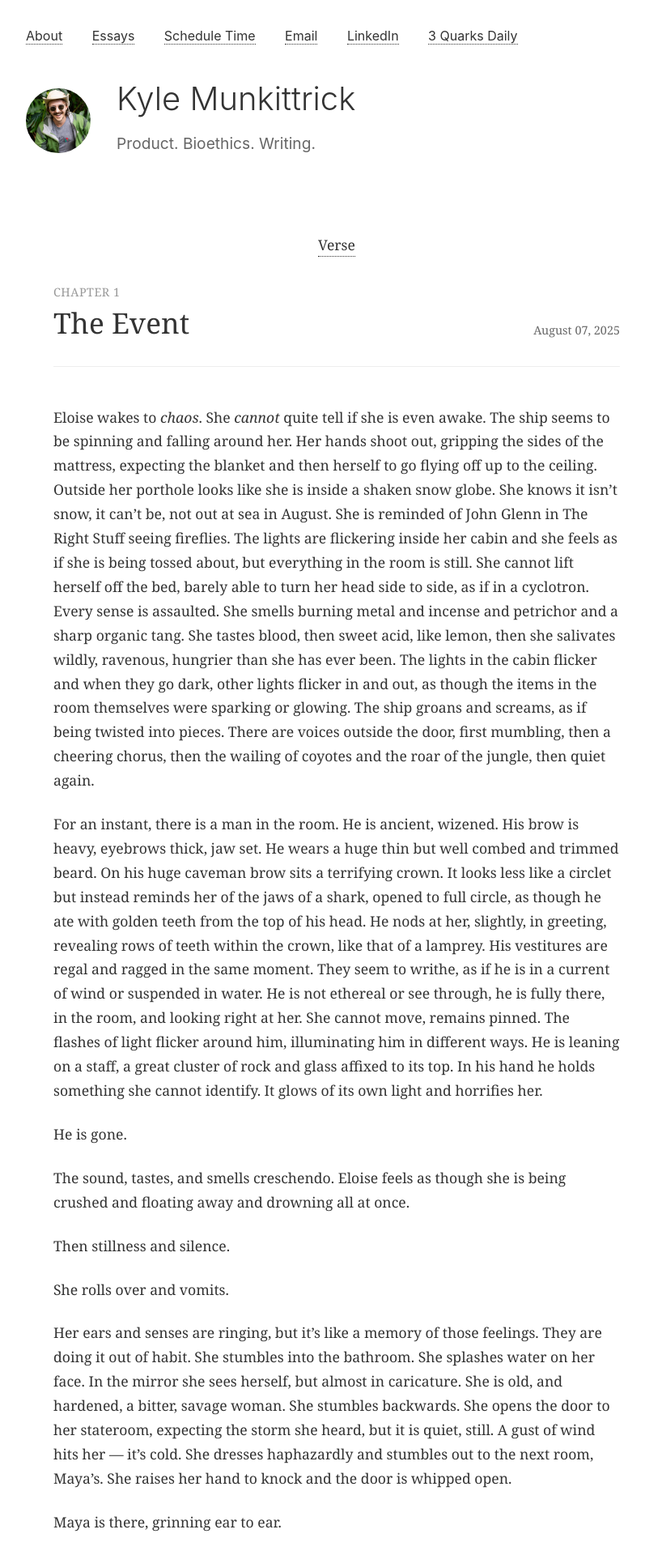
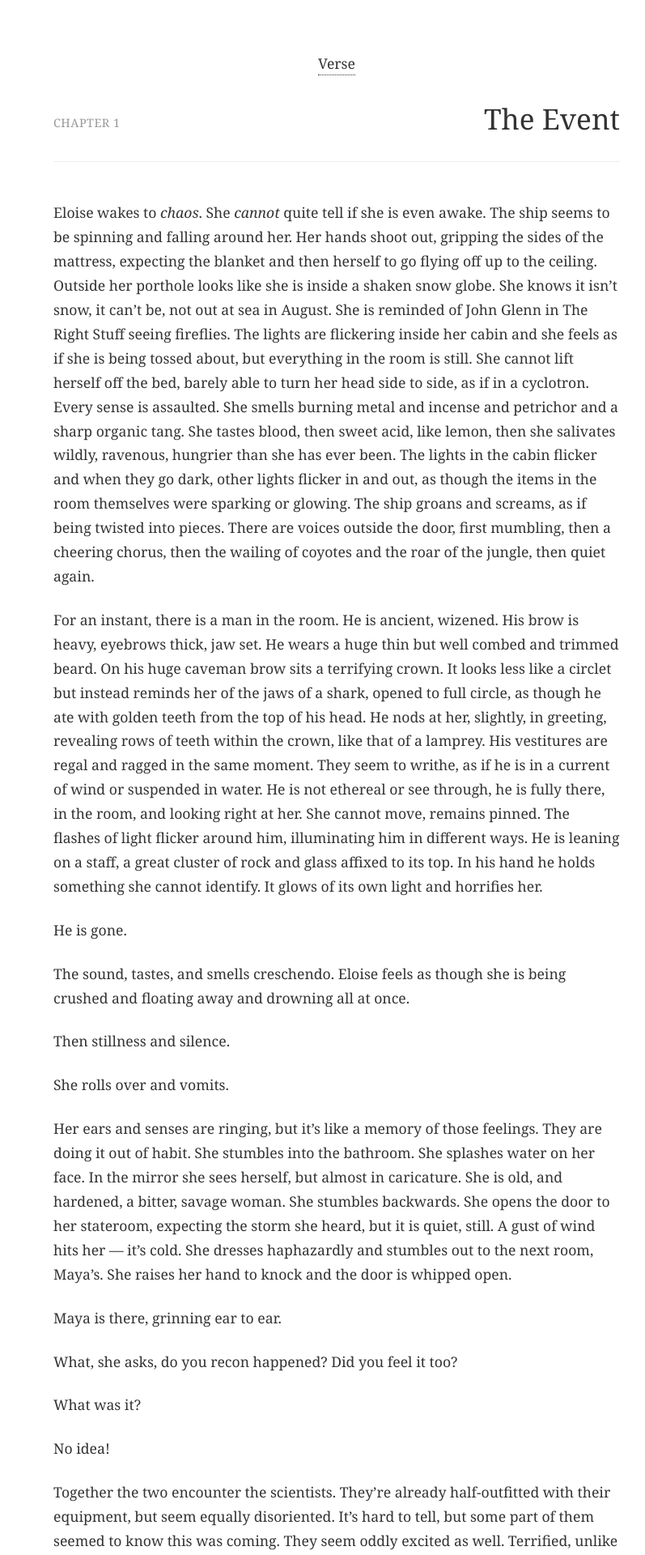
Before and after one commit to kmunki/kmunki.github.io, a Jekyll site: the page built from _fiction/01-the-event.md, in a window 1280 px wide. Shown: the top 1920 px of the page at 81% size, without its empty margins (224-1021 px from the left). Built offline with Jekyll 4.4.1, drawn with Linux system fonts in a browser that asks for light colours; some of the changed text lies outside the part shown.

Commit message:
WIP: Create minimal layout for book-like reading experience
- Created new minimal.html layout without header (photo, name, tagline)
- Moved navigation to bottom of page
- Updated chapter.html to use minimal layout
- Removed date display from chapter info section

This is work in progress toward simplifying chapter and act layouts.

```diff
--- a/_layouts/chapter.html
+++ b/_layouts/chapter.html
@@ -8,11 +8,8 @@ layout: default
             <a href="/fiction/{{ page.novel | slugify }}/" class="novel-title">{{ page.novel }}</a>
         </div>
         <div class="chapter-info">
-            <div class="chapter-left">
-                <div class="chapter-number">Chapter {{ page.chapter }}</div>
-                <h1 class="chapter-title">{{ page.title }}</h1>
-            </div>
-            <div class="chapter-date">{{ page.date | date: "%B %d, %Y" }}</div>
+            <div class="chapter-number">Chapter {{ page.chapter }}</div>
+            <h1 class="chapter-title">{{ page.title }}</h1>
         </div>
     </header>
 
--- /dev/null
+++ b/_layouts/minimal.html
@@ -0,0 +1,113 @@
+<!DOCTYPE html>
+<html lang="en">
+<head>
+    <meta charset="UTF-8">
+    <meta name="viewport" content="width=device-width, initial-scale=1.0">
+    <title>{% if page.title %}{{ page.title }} - {{ site.title }}{% else %}{{ site.title }} - Product Manager, Bioethicist & Technology Writer{% endif %}</title>
+    <meta name="description" content="{% if page.excerpt %}{{ page.excerpt | strip_html | strip_newlines | truncate: 160 }}{% else %}{{ site.description }}{% endif %}">
+    <meta name="keywords" content="Kyle Munkittrick, product manager, bioethics, AI healthcare, technology ethics, Amazon One Medical, Apple, product management, philosophy of technology">
+    <meta name="author" content="Kyle Munkittrick">
+    <meta name="robots" content="index, follow">
+
+    <!-- Open Graph / Facebook -->
+    <meta property="og:type" content="{% if page.title %}article{% else %}website{% endif %}">
+    <meta property="og:url" content="{{ site.url }}{{ page.url }}">
+    <meta property="og:title" content="{% if page.title %}{{ page.title }} - {{ site.title }}{% else %}{{ site.title }} - Product Manager, Bioethicist & Technology Writer{% endif %}">
+    <meta property="og:description" content="{% if page.excerpt %}{{ page.excerpt | strip_html | strip_newlines | truncate: 160 }}{% else %}{{ site.description }}{% endif %}">
+    <meta property="og:image" content="{{ site.url }}/kyle_munkittrick.jpg">
+
+    <!-- Twitter -->
+    <meta property="twitter:card" content="summary_large_image">
+    <meta property="twitter:url" content="{{ site.url }}{{ page.url }}">
+    <meta property="twitter:title" content="{% if page.title %}{{ page.title }} - {{ site.title }}{% else %}{{ site.title }} - Product Manager, Bioethicist & Technology Writer{% endif %}">
+    <meta property="twitter:description" content="{% if page.excerpt %}{{ page.excerpt | strip_html | strip_newlines | truncate: 160 }}{% else %}{{ site.description }}{% endif %}">
+    <meta property="twitter:image" content="{{ site.url }}/kyle_munkittrick.jpg">
+
+    <!-- Canonical URL -->
+    <link rel="canonical" href="{{ site.url }}{{ page.url }}">
+
+    <style>
+        * {
+            margin: 0;
+            padding: 0;
+            box-sizing: border-box;
+        }
+
+        body {
+            font-family: -apple-system, BlinkMacSystemFont, "Segoe UI", system-ui, sans-serif;
+            line-height: 1.6;
+            color: #333;
+            background-color: #fff;
+            padding: 2rem 1rem;
+            max-width: 800px;
+            margin: 0 auto;
+        }
+
+        a {
+            color: inherit;
+            text-decoration: none;
+            border-bottom: 1px dotted currentColor;
+        }
+
+        a:visited {
+            color: inherit;
+        }
+
+        a:hover {
+            opacity: 0.7;
+        }
+
+        main {
+            margin-bottom: 3rem;
+        }
+
+        nav {
+            margin-top: 3rem;
+            padding-top: 2rem;
+            border-top: 1px solid #eee;
+            text-align: center;
+        }
+
+        nav a {
+            margin: 0 1rem;
+            display: inline-block;
+        }
+
+        nav a.active {
+            font-weight: 500;
+            color: #333;
+        }
+
+        @media (max-width: 600px) {
+            body {
+                padding: 1rem;
+            }
+
+            nav a {
+                margin: 0 0.5rem;
+                font-size: 0.9rem;
+            }
+        }
+    </style>
+</head>
+<body>
+    <main>
+        {{ content }}
+    </main>
+
+    <nav>
+        <a href="/" {% if page.url == "/" %}class="active"{% endif %}>About</a>
+        <a href="/essays/" {% if page.url == "/essays/" %}class="active"{% elsif page.layout == "post" %}class="active"{% endif %}>Essays</a>
+        <a href="https://calendar.app.google/XXuudRKmRJrDuzoAA" target="_blank">Schedule Time</a>
+        <a href="mailto:kmunkitt@gmail.com">Email</a>
+        <a href="https://linkedin.com/in/kylemunkittrick" target="_blank">LinkedIn</a>
+        <a href="https://3quarksdaily.com/3quarksdaily/author/kmunkittrick" target="_blank">3 Quarks Daily</a>
+    </nav>
+
+    <!-- Littlefoot footnotes -->
+    <script src="https://unpkg.com/littlefoot/dist/littlefoot.js" type="application/javascript"></script>
+    <script type="application/javascript">
+        littlefoot.default()
+    </script>
+</body>
+</html>
```
Also changed, not shown: other parts of _layouts/chapter.html (+1 -1 lines).
